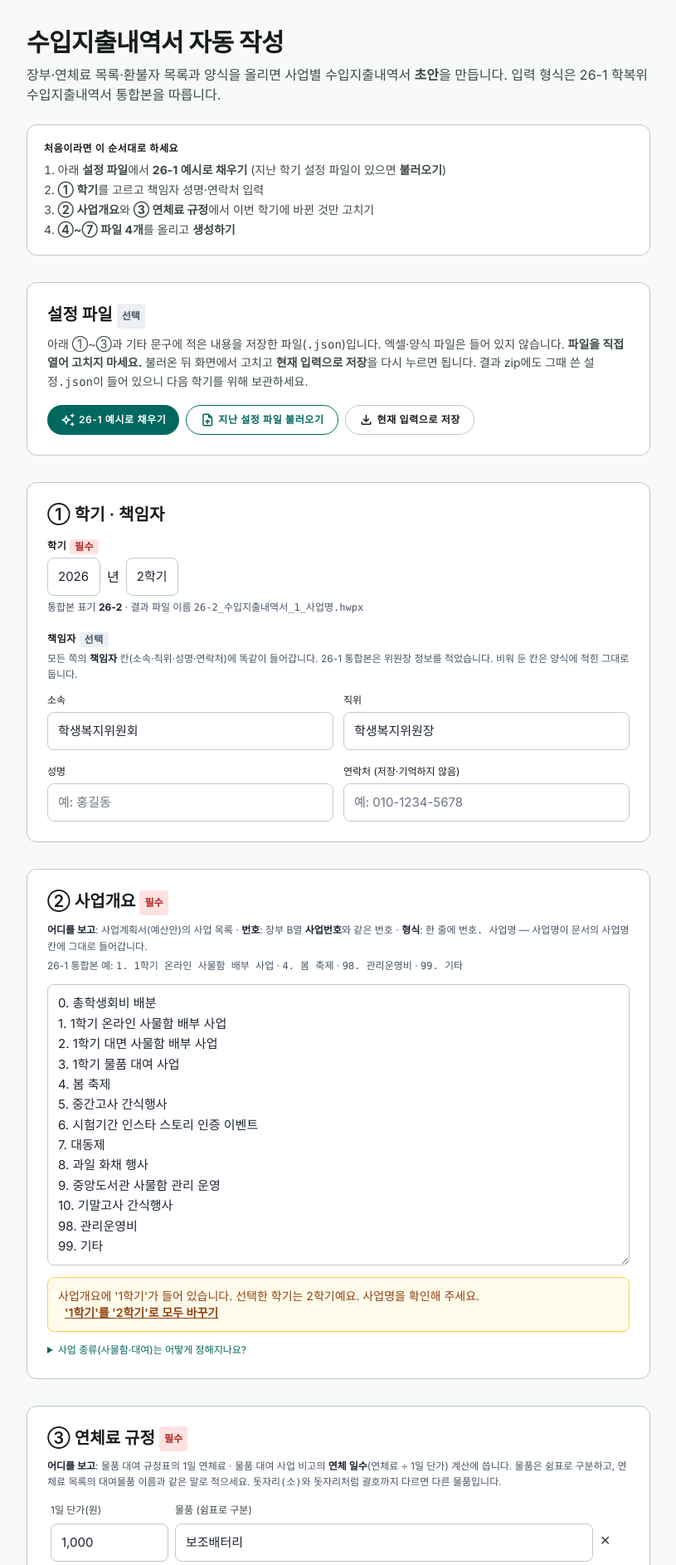
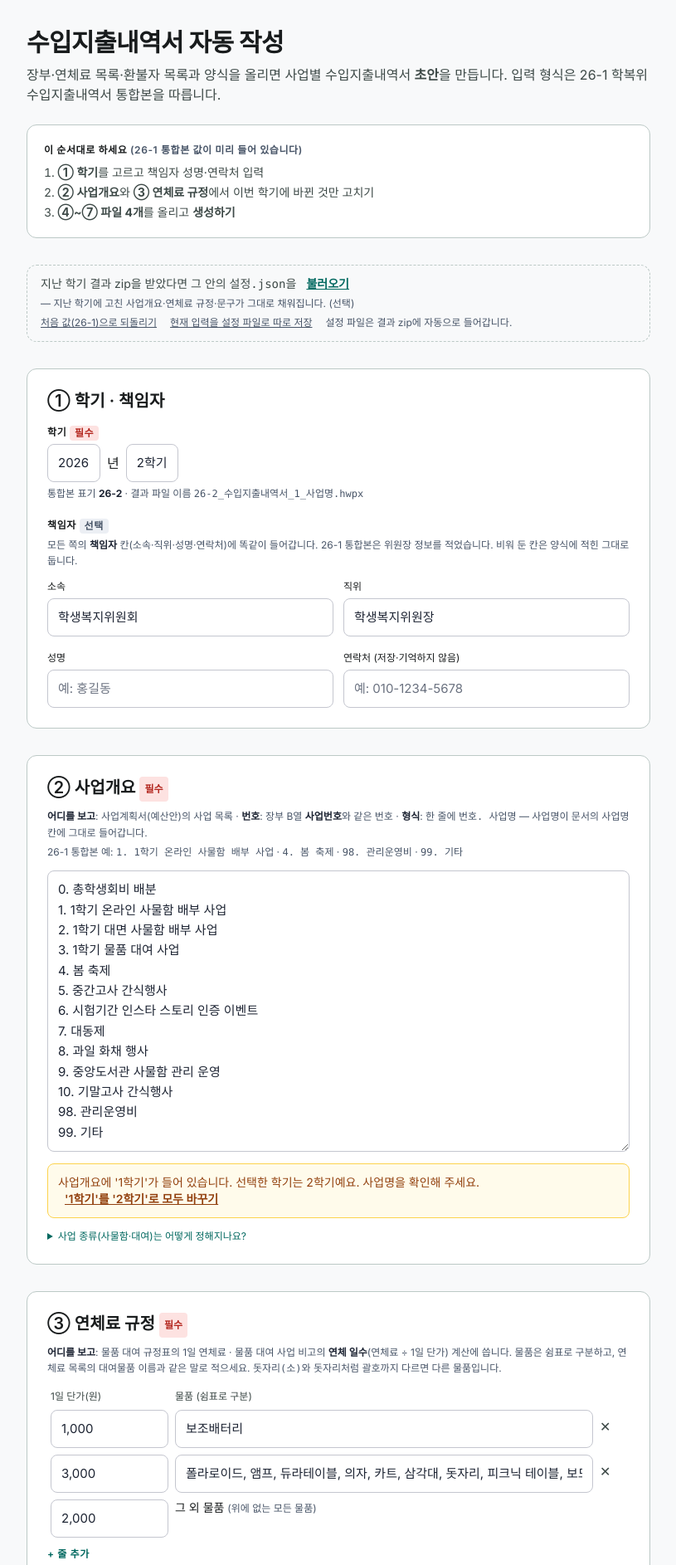
Before and after one commit to zanmang-lab/audit-income-expense, a FastAPI app: page / in a window 1280 px wide. Shown: the part 61-1947 px from the top of the page at 83% size, without its empty margins (232-1047 px from the left). Run offline with FastAPI, Linux system fonts and the light colour scheme; some libraries are stand-ins or nearby versions.

Commit message:
첫 화면 단순화: 안내 3단계, 설정 파일은 인계받은 경우 한 줄로
- 첫 화면에 이미 26-1 값이 들어 있으므로 '26-1 예시로 채우기' 단계를 없애고 안내를 3단계로
  (학기 → 바뀐 것만 고치기 → 파일 4개).
- 설정 파일 카드를 '지난 학기 결과 zip의 설정.json 불러오기(선택)' 한 줄로 줄임.
  '처음 값(26-1)으로 되돌리기'·'따로 저장'은 작은 링크로. 설정 파일은 결과 zip에 자동 포함.
- README 처음 쓰는 사람 안내·인계 방법 갱신.

Co-Authored-By: Claude Opus 5.5 <noreply@anthropic.com>
Claude-Session: https://claude.ai/code/session_01M2VmVWvEGeRBCgrU9Bi1YJ

```diff
--- a/web/templates/index.html
+++ b/web/templates/index.html
@@ -28,9 +28,8 @@
     </section>
 
     <section class="bg-surface-container-lowest border border-outline-variant rounded-xl p-5 mb-8">
-      <p class="text-label-md font-label-md text-on-surface mb-2">처음이라면 이 순서대로 하세요</p>
+      <p class="text-label-md font-label-md text-on-surface mb-2">이 순서대로 하세요 <span class="where">(26-1 통합본 값이 미리 들어 있습니다)</span></p>
       <ol class="list-decimal list-inside text-body-md text-on-surface-variant space-y-1">
-        <li>아래 <strong>설정 파일</strong>에서 <strong>26-1 예시로 채우기</strong> (지난 학기 설정 파일이 있으면 <strong>불러오기</strong>)</li>
         <li><strong>① 학기</strong>를 고르고 책임자 성명·연락처 입력</li>
         <li><strong>② 사업개요</strong>와 <strong>③ 연체료 규정</strong>에서 이번 학기에 바뀐 것만 고치기</li>
         <li><strong>④~⑦ 파일 4개</strong>를 올리고 <strong>생성하기</strong></li>
@@ -40,30 +39,20 @@
     <form action="/generate" method="post" enctype="multipart/form-data" class="space-y-8" id="upload-form">
       {% from "includes/macros.html" import file_zone, file_zone_compact %}
 
-      <!-- 설정 파일 -->
-      <div class="bg-surface-container-lowest border border-outline-variant p-6 rounded-xl">
-        <p class="text-headline-md font-headline-md text-on-surface">설정 파일 <span class="chip chip-opt">선택</span></p>
-        <p class="mt-2 text-body-md text-on-surface-variant leading-relaxed">
-          아래 ①~③과 기타 문구에 적은 내용을 저장한 파일(<code>.json</code>)입니다. 엑셀·양식 파일은 들어 있지 않습니다.
-          <strong>파일을 직접 열어 고치지 마세요.</strong> 불러온 뒤 화면에서 고치고 <strong>현재 입력으로 저장</strong>을 다시 누르면 됩니다.
-          결과 zip에도 그때 쓴 <code>설정.json</code>이 들어 있으니 다음 학기를 위해 보관하세요.
-        </p>
-        <div class="mt-4 flex gap-2 flex-wrap">
-          <button type="button" id="example-btn"
-            class="px-4 py-2 rounded-full bg-primary text-on-primary text-label-md font-label-md flex items-center gap-1">
-            <span class="material-symbols-outlined text-[18px]">auto_awesome</span>26-1 예시로 채우기
-          </button>
-          <button type="button" id="settings-load-btn"
-            class="px-4 py-2 rounded-full border border-primary text-primary text-label-md font-label-md flex items-center gap-1">
-            <span class="material-symbols-outlined text-[18px]">upload_file</span>지난 설정 파일 불러오기
-          </button>
-          <button type="button" id="settings-save-btn"
-            class="px-4 py-2 rounded-full border border-outline-variant text-on-surface text-label-md font-label-md flex items-center gap-1">
-            <span class="material-symbols-outlined text-[18px]">download</span>현재 입력으로 저장
-          </button>
-          <input type="file" id="settings-file" accept=".json,application/json" class="hidden">
+      <!-- 설정 파일 (인계받은 경우만) -->
+      <div class="border border-dashed border-outline-variant px-4 py-3 rounded-xl text-body-md text-on-surface-variant">
+        <div class="flex flex-wrap items-center gap-x-3 gap-y-1">
+          <span>지난 학기 결과 zip을 받았다면 그 안의 <code>설정.json</code>을</span>
+          <button type="button" id="settings-load-btn" class="text-primary font-semibold underline">불러오기</button>
+          <span class="where">— 지난 학기에 고친 사업개요·연체료 규정·문구가 그대로 채워집니다. (선택)</span>
         </div>
-        <p id="settings-status" class="mt-3 text-body-md hidden" role="status"></p>
+        <div class="mt-1 flex flex-wrap gap-x-4 where">
+          <button type="button" id="example-btn" class="underline">처음 값(26-1)으로 되돌리기</button>
+          <button type="button" id="settings-save-btn" class="underline">현재 입력을 설정 파일로 따로 저장</button>
+          <span>설정 파일은 결과 zip에 자동으로 들어갑니다.</span>
+        </div>
+        <input type="file" id="settings-file" accept=".json,application/json" class="hidden">
+        <p id="settings-status" class="mt-2 text-body-md hidden" role="status"></p>
       </div>
 
       <!-- ① 학기·책임자 -->
@@ -428,7 +417,7 @@
         const r = await fetch('/settings/example');
         const n = applySettings(await r.json());
         setSemester(`${thisYY}-${thisTerm}`);  // 학기는 지금 학기로
-        showStatus(`26-1 통합본 형식으로 ${n}개 항목을 채웠습니다. 학기는 지금 학기(${semInput.value})로 골랐습니다. 사업명·연체료에서 바뀐 것만 고치세요.`, false);
+        showStatus(`처음 값(26-1 통합본)으로 되돌렸습니다. 학기는 지금 학기(${semInput.value})로 골랐습니다.`, false);
       } catch (err) { showStatus('예시를 불러오지 못했습니다: ' + err.message, true); }
     });
     document.getElementById('settings-load-btn').addEventListener('click', () => document.getElementById('settings-file').click());
@@ -437,7 +426,7 @@
       if (!file) return;
       try {
         const n = applySettings(JSON.parse(await file.text()));
-        showStatus(`'${file.name}'에서 ${n}개 항목을 채웠습니다. 학기가 이번 학기인지 확인해 주세요.`, false);
+        showStatus(`'${file.name}'에서 ${n}개 항목을 채웠습니다. ① 학기를 이번 학기로 골라 주세요.`, false);
       } catch (err) { showStatus('설정 파일을 읽지 못했습니다: ' + err.message, true); }
       e.target.value = '';
     });
```
Also changed, not shown: README.md.
